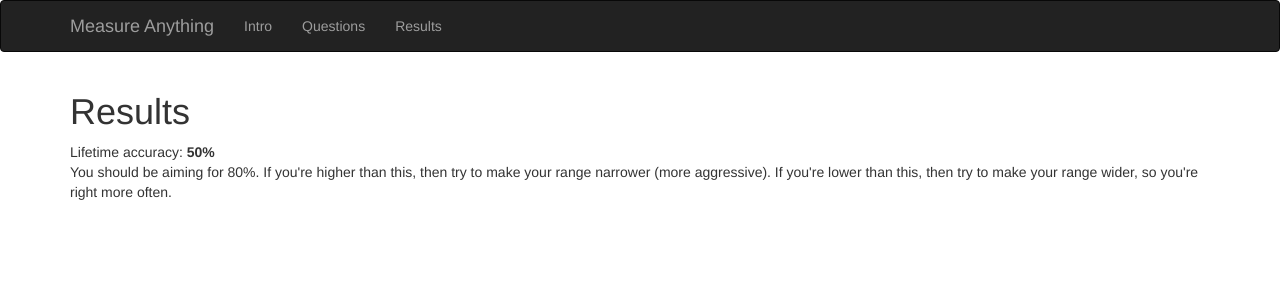
After one commit to rahimnathwani/measure-anything, a Flask app: page /results in a window 1280 px wide. The commit adds this page. Shown: the top 300 px of the page. Run offline with Flask 2, Linux system fonts and the light colour scheme; a user stored in the database is signed in; data comes from the database, SQL or seed files in the repository; both versions use the stored data as it was after the commit; parts of the project's set-up code (start-up, migrations or seed data) failed here and were passed over; some libraries are stand-ins or nearby versions.

Commit message:
Add /results page to show user's score.

```diff
--- a/project/estimation/views.py
+++ b/project/estimation/views.py
@@ -34,3 +34,12 @@ def questionform():
         flash("OK - we've saved your answers")
         return redirect(url_for('estimation.questionform'))
     return render_template('question.html', form = form, question = question.text)
+
+@estimation.route('/results', methods=['GET'])
+@login_required
+def results():
+    estimates = current_user.estimates
+    answers = [(estimate.lowerbound, estimate.upperbound, Question.query.get(estimate.question_id).answer, Question.query.get(estimate.question_id).text) for estimate in estimates]
+    scores = [1 if answer[0] <= answer[2] <= answer[1] else 0 for answer in answers]
+    lifetime_accuracy = int(100 * sum(scores) / len(scores))
+    return render_template('results.html', lifetime_accuracy = lifetime_accuracy, answers = answers, scores = scores)
--- a/project/templates/base.html
+++ b/project/templates/base.html
@@ -20,7 +20,7 @@
 		<ul class="nav navbar-nav">
 			<li><a href="/">Intro</a></li>
 			<li><a href="/question">Questions</a></li>
-			<li><a href="/">Results</a></li>
+			<li><a href="/results">Results</a></li>
 
 		</ul>
 	</div>
--- /dev/null
+++ b/project/templates/results.html
@@ -0,0 +1,9 @@
+{% extends "base.html" %}
+{% import "bootstrap/wtf.html" as wtf %}
+
+{% block page_content %}
+<H1>Results</H1>
+Lifetime accuracy: <strong>{{lifetime_accuracy}}%</strong>
+<br/>
+You should be aiming for 80%.  If you're higher than this, then try to make your range narrower (more aggressive).  If you're lower than this, then try to make your range wider, so you're right more often.
+{% endblock %}
```
Also changed, not shown: data.sqlite.
